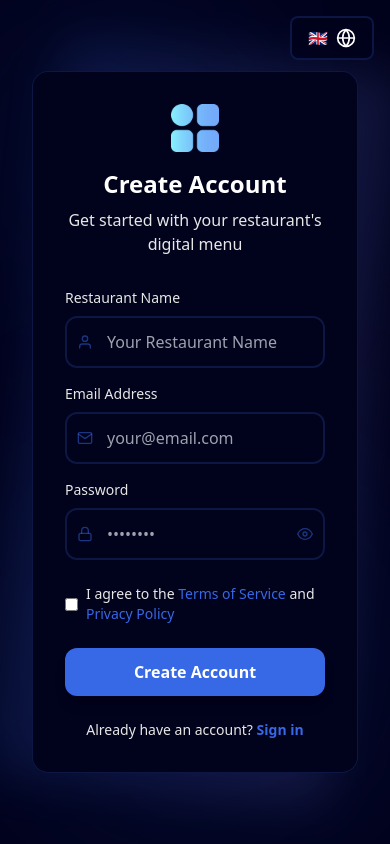
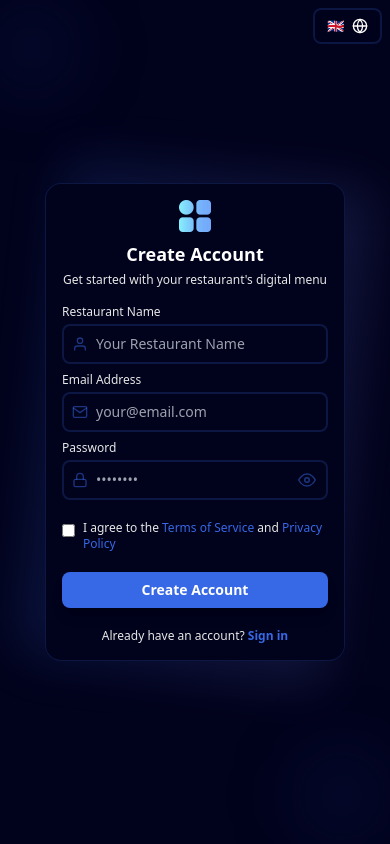
Before and after one commit to mohammed-reda-elakhal/menu_front, a React (Vite) app: page /signup in a window 390 px wide. Built offline with nearby package versions, Linux system fonts and the light colour scheme.

Commit message:
refactor layout and styles for improved responsiveness and consistency

```diff
--- a/src/components/Features.jsx
+++ b/src/components/Features.jsx
@@ -35,18 +35,18 @@ function Features() {
   const { t } = useTranslation()
 
   return (
-    <div className="bg-secondary1 py-24 px-4 sm:px-6 lg:px-8">
+    <div className="bg-secondary1 py-12 sm:py-24 px-3 sm:px-6 lg:px-8">
       <div className="max-w-7xl mx-auto">
         <motion.div
           initial={{ opacity: 0, y: 20 }}
           animate={{ opacity: 1, y: 0 }}
           transition={{ duration: 0.6 }}
-          className="text-center mb-16"
+          className="text-center mb-8 sm:mb-16"
         >
-          <h2 className="text-3xl md:text-4xl font-bold text-white mb-4">
+          <h2 className="text-2xl sm:text-3xl md:text-4xl font-bold text-white mb-3 sm:mb-4">
             {t('features.title.powerful')} <span className="text-primary">{t('features.title.features')}</span>
           </h2>
-          <p className="text-gray_bg text-lg max-w-2xl mx-auto">
+          <p className="text-gray_bg text-base sm:text-lg max-w-2xl mx-auto px-2">
             {t('features.subtitle')}
           </p>
         </motion.div>
@@ -55,7 +55,7 @@ function Features() {
           initial={{ opacity: 0 }}
           animate={{ opacity: 1 }}
           transition={{ duration: 0.8 }}
-          className="grid grid-cols-1 md:grid-cols-2 lg:grid-cols-3 gap-8"
+          className="grid grid-cols-1 md:grid-cols-2 lg:grid-cols-3 gap-4 sm:gap-8"
         >
           {features.map((feature, index) => (
             <motion.div
--- a/src/index.css
+++ b/src/index.css
@@ -2,6 +2,10 @@
 @tailwind components;
 @tailwind utilities;
 
+*{
+  margin: 0;
+  padding: 0;
+}
 
 .swiper-pagination-bullet {
     background-color: #3768e5 !important;
--- a/src/pages/Home.jsx
+++ b/src/pages/Home.jsx
@@ -16,6 +16,7 @@ function Home() {
   return (
     <div className="bg-secondary1">
       <Header />
+      <div className="pt-20"> {/* Added padding-top */}
         <Hero />
         <Suspense fallback={<LoadingSpinner />}>
           <About />
@@ -27,6 +28,7 @@ function Home() {
           <Footer />
         </Suspense>
       </div>
+    </div>
   )
 }
 
--- a/src/pages/Singup.jsx
+++ b/src/pages/Singup.jsx
@@ -51,7 +51,7 @@ function Signup() {
 
   // Replace your existing form inputs with this
   const renderInputs = () => (
-    <div className="space-y-4">
+    <div className="space-y-2 sm:space-y-3 md:space-y-4">
       {inputFields.map((field, index) => (
         <motion.div
           key={field.id}
@@ -66,15 +66,15 @@ function Signup() {
             duration: 0.2
           }}
         >
-          <label className="text-gray_bg text-sm block mb-2">{field.label}</label>
+          <label className="text-gray_bg text-xs sm:text-sm block mb-1 sm:mb-1.5 md:mb-2">{field.label}</label>
           <div className="relative">
-            <field.icon className={`absolute left-3 top-1/2 -translate-y-1/2 transition-colors duration-300
-              ${focusedInput === field.id ? 'text-primary' : 'text-primary/50'}`}
+            <field.icon className={`absolute left-2.5 sm:left-3 top-1/2 -translate-y-1/2 transition-colors duration-300
+              text-base sm:text-lg md:text-xl ${focusedInput === field.id ? 'text-primary' : 'text-primary/50'}`}
             />
             <input
               type={field.type}
-              className={`w-full bg-secondary1 border-2 rounded-xl px-10 py-3
-                text-white transition-all duration-300
+              className={`w-full bg-secondary1 border-2 rounded-lg sm:rounded-xl px-8 sm:px-9 md:px-10 py-2 sm:py-2.5 md:py-3
+                text-sm sm:text-base text-white transition-all duration-300
                 ${focusedInput === field.id
                   ? 'border-primary shadow-lg shadow-primary/10'
                   : 'border-primary/20'}`}
@@ -89,7 +89,7 @@ function Signup() {
                 className={`absolute right-3 top-1/2 -translate-y-1/2 transition-colors duration-300
                   ${focusedInput === 'password' ? 'text-primary' : 'text-primary/50'}`}
               >
-                {showPassword ? <FiEyeOff /> : <FiEye />}
+                {showPassword ? <FiEyeOff className="text-lg sm:text-xl" /> : <FiEye className="text-lg sm:text-xl" />}
               </button>
             )}
           </div>
@@ -100,18 +100,18 @@ function Signup() {
 
   return (
     <div className="min-h-screen bg-secondary1 flex relative">
-      {/* Language Selector - Fixed Position */}
-      <div className="fixed top-4 right-4 z-50">
+      {/* Language Selector */}
+      <div className="fixed top-2 right-2 z-50 sm:top-4 sm:right-4 md:top-6 md:right-6">
         <div className="relative">
           <motion.button
             whileHover={{ scale: 1.05 }}
             whileTap={{ scale: 0.95 }}
             onClick={() => setShowLangMenu(!showLangMenu)}
-            className="flex items-center space-x-2 bg-secondary1/80 backdrop-blur-sm px-4 py-2 rounded-lg
+            className="flex items-center space-x-2 bg-secondary1/80 backdrop-blur-sm px-3 py-1.5 sm:px-4 sm:py-2 rounded-lg
               border-2 border-primary/20 text-white hover:border-primary/40 transition-all"
           >
-            <span>{languages.find(lang => lang.code === i18n.language)?.flag}</span>
-            <FiGlobe className="w-5 h-5" />
+            <span className="text-sm sm:text-base">{languages.find(lang => lang.code === i18n.language)?.flag}</span>
+            <FiGlobe className="w-4 h-4 sm:w-5 sm:h-5" />
           </motion.button>
 
           <AnimatePresence>
@@ -142,9 +142,9 @@ function Signup() {
       </div>
 
       {/* Background Effects */}
-      <div className="absolute top-0 left-0 w-full h-full">
-        <div className="absolute top-0 -left-4 w-72 h-72 bg-primary/10 rounded-full blur-[100px]" />
-        <div className="absolute bottom-0 right-0 w-96 h-96 bg-primary/10 rounded-full blur-[100px]" />
+      <div className="absolute top-0 left-0 w-full h-full overflow-hidden">
+        <div className="absolute top-0 -left-4 w-24 h-24 sm:w-48 sm:h-48 md:w-72 md:h-72 bg-primary/10 rounded-full blur-[40px] sm:blur-[60px] md:blur-[80px]" />
+        <div className="absolute bottom-0 right-0 w-24 h-24 sm:w-48 sm:h-48 md:w-96 md:h-96 bg-primary/10 rounded-full blur-[40px] sm:blur-[60px] md:blur-[80px]" />
       </div>
 
       {/* Decorative Section */}
@@ -152,7 +152,7 @@ function Signup() {
         initial={{ opacity: 0, x: -100 }}
         animate={{ opacity: 1, x: 0 }}
         transition={{ duration: 0.8 }}
-        className="hidden lg:block lg:w-1/2 relative overflow-hidden bg-gradient-to-br from-secondary1 via-secondary1/95 to-secondary1"
+        className="hidden lg:block lg:w-[45%] xl:w-1/2 relative overflow-hidden bg-gradient-to-br from-secondary1 via-secondary1/95 to-secondary1"
       >
         {/* Animated Background Elements */}
         <div className="absolute inset-0">
@@ -275,12 +275,12 @@ function Signup() {
       </motion.div>
 
       {/* Form Section */}
-      <div className="w-full lg:w-1/2 flex items-center justify-center p-8">
+      <div className="w-full lg:w-[55%] xl:w-1/2 flex items-center justify-center px-3 py-4 sm:px-6 sm:py-6 md:px-8 md:py-8 lg:px-12">
         <motion.div
           initial={{ opacity: 0, y: 20 }}
           animate={{ opacity: 1, y: 0 }}
           transition={{ duration: 0.8 }}
-          className="w-full max-w-md"
+          className="w-full max-w-[300px] xs:max-w-[340px] sm:max-w-[400px] md:max-w-[440px]"
         >
           <div className="relative">
             <div className="absolute inset-0 bg-gradient-to-r from-primary/30 to-secondary2/30
@@ -290,35 +290,35 @@ function Signup() {
               initial={{ rotateX: -30 }}
               animate={{ rotateX: 0 }}
               transition={{ duration: 0.8, type: "spring" }}
-              className="relative bg-secondary1 p-8 rounded-2xl border border-primary/20 backdrop-blur-xl"
+              className="relative bg-secondary1 p-4 sm:p-6 md:p-8 rounded-2xl border border-primary/20 backdrop-blur-xl"
             >
               {/* Form Header */}
-              <div className="text-center mb-8">
+              <div className="text-center mb-4 sm:mb-6 md:mb-8">
                 <motion.div
                   initial={{ scale: 0 }}
                   animate={{ scale: 1 }}
                   transition={{ duration: 0.5 }}
-                  className="flex justify-center mb-4"
+                  className="flex justify-center mb-2 sm:mb-3 md:mb-4"
                 >
                   <Link to="/" className="hover:opacity-80 transition-opacity">
                     <img
                       src={logo}
                       alt="Menuso Logo"
-                      className="h-12 w-auto"
+                      className="h-8 sm:h-10 md:h-12 w-auto"
                     />
                   </Link>
                 </motion.div>
-                <h2 className="text-2xl font-bold text-white mb-2">{t('signup.title')}</h2>
-                <p className="text-gray_bg">{t('signup.subtitle')}</p>
+                <h2 className="text-lg sm:text-xl md:text-2xl font-bold text-white mb-1 sm:mb-2">{t('signup.title')}</h2>
+                <p className="text-xs sm:text-sm md:text-base text-gray_bg">{t('signup.subtitle')}</p>
               </div>
 
               {/* Signup Form */}
-              <form className="space-y-6">
+              <form className="space-y-5 sm:space-y-6">
                 {renderInputs()}
 
-                <div className="flex items-center">
-                  <input type="checkbox" className="mr-2 accent-primary" />
-                  <label className="text-sm text-gray_bg">
+                <div className="flex items-start sm:items-center">
+                  <input type="checkbox" className="mt-1 sm:mt-0 mr-2 accent-primary" />
+                  <label className="text-xs sm:text-sm text-gray_bg">
                     {t('signup.form.terms.text')}{' '}
                     <a href="#" className="text-primary hover:text-primary/80">
                       {t('signup.form.terms.termsLink')}
@@ -333,13 +333,13 @@ function Signup() {
                 <motion.button
                   whileHover={{ scale: 1.02 }}
                   whileTap={{ scale: 0.98 }}
-                  className="w-full bg-primary hover:bg-secondary2 text-white rounded-xl py-3
-                    font-semibold transition-all duration-300 shadow-lg hover:shadow-primary/25"
+                  className="w-full bg-primary hover:bg-secondary2 text-white rounded-lg sm:rounded-xl py-2 sm:py-2.5 md:py-3
+                    text-sm sm:text-base font-semibold transition-all duration-300 shadow-lg hover:shadow-primary/25"
                 >
                   {t('signup.form.submit')}
                 </motion.button>
 
-                <p className="text-center text-gray_bg text-sm">
+                <p className="text-center text-gray_bg text-xs sm:text-sm mt-3 sm:mt-4">
                   {t('signup.form.login.text')}{' '}
                   <Link to="/login" className="text-primary hover:text-primary/80 transition-colors font-semibold">
                     {t('signup.form.login.link')}
```
Also changed, not shown: src/components/Contact.jsx (+7 -7 lines), src/components/Footer.jsx (+14 -25 lines), src/components/Hero.jsx (+7 -7 lines). Lines whose indentation alone changed are shown as unchanged.
